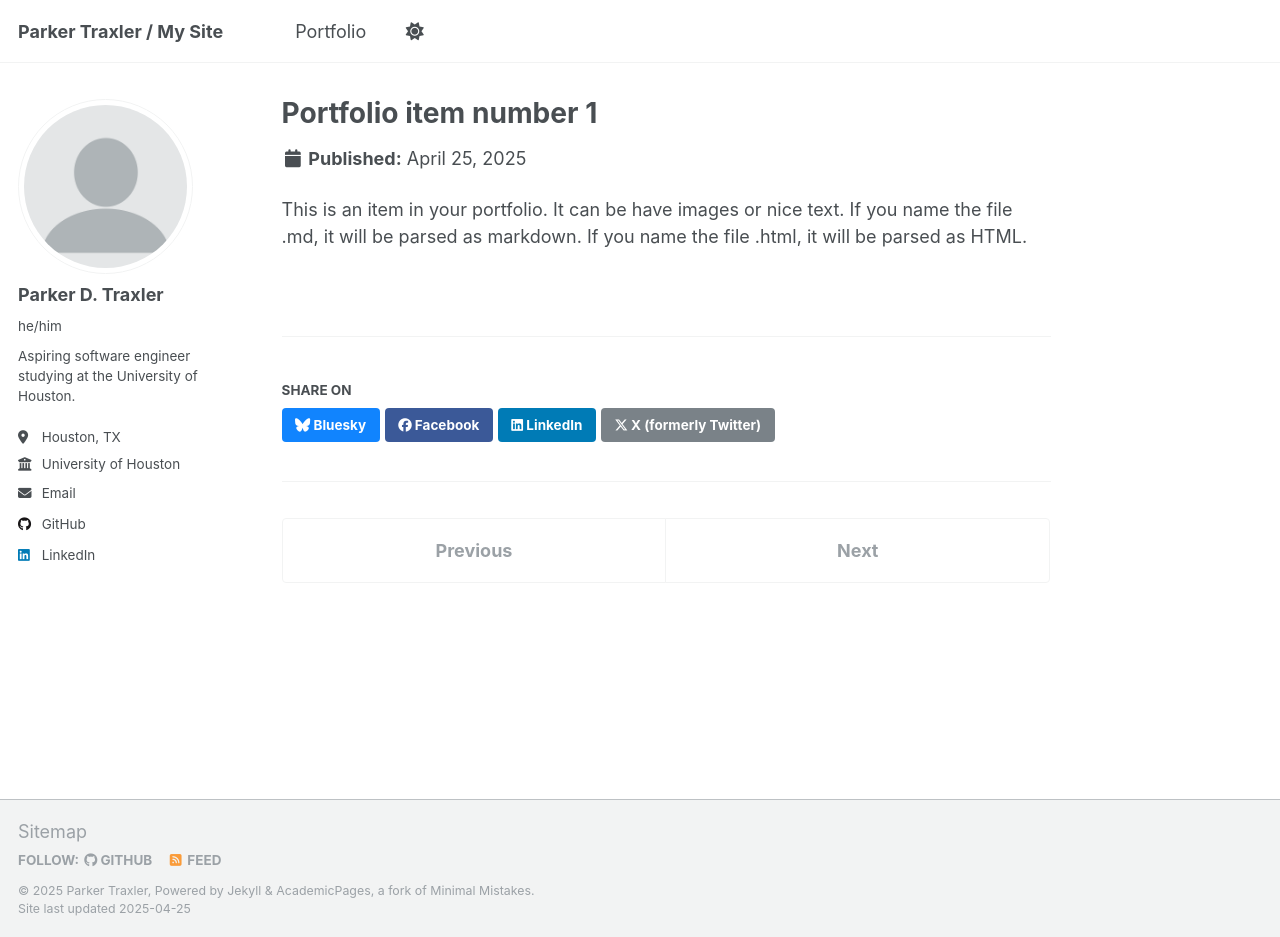
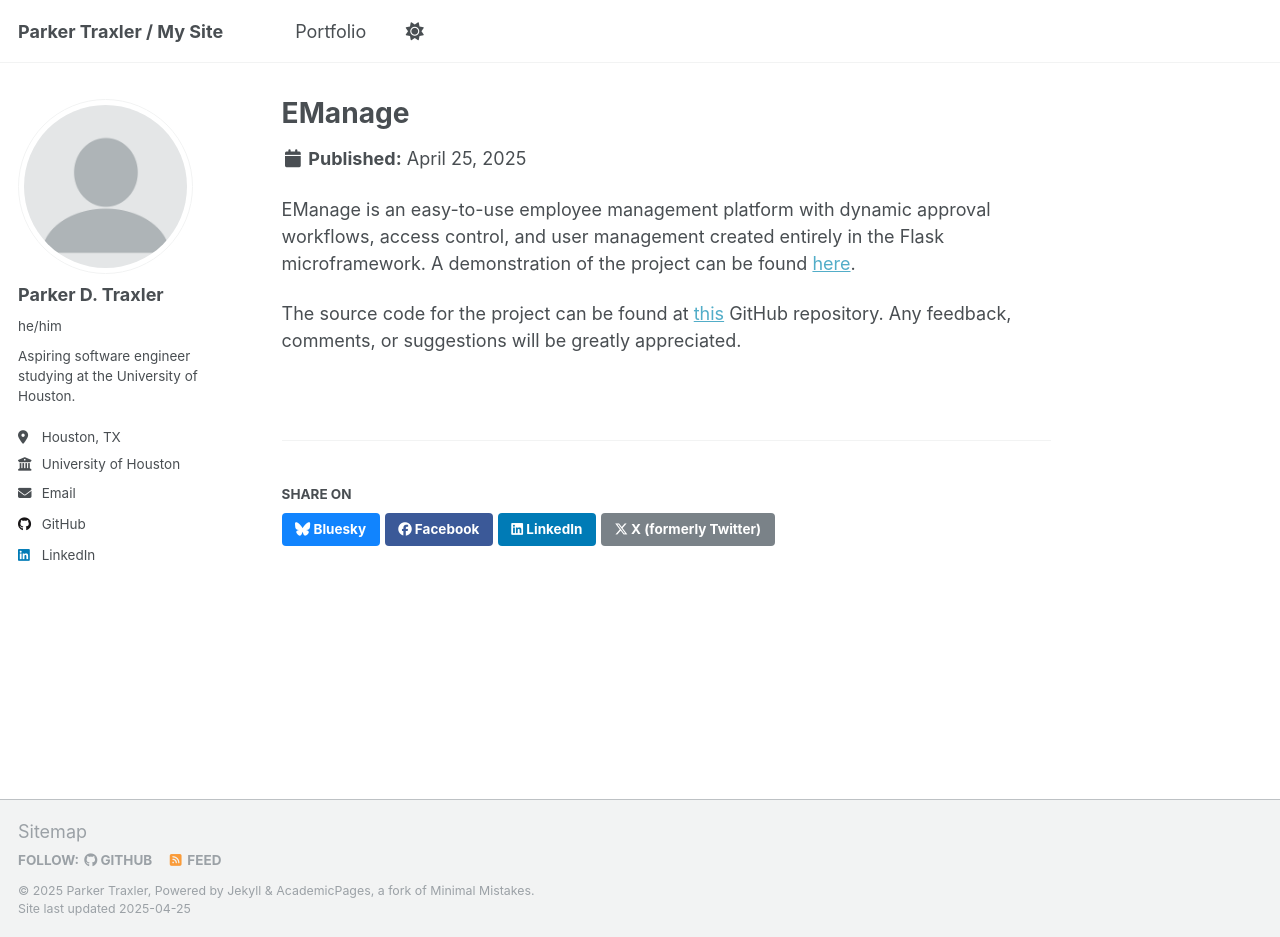
Before and after one commit to ParkerTraxler/ParkerTraxler.github.io, a Jekyll site: the page built from _portfolio/portfolio-1.md, in a window 1280 px wide and 937 px high. Built offline with Jekyll 4.4.1, drawn with Linux system fonts in a browser that asks for light colours.

Commit message:
added EManage project to portfolio

```diff
--- a/_portfolio/portfolio-1.md
+++ b/_portfolio/portfolio-1.md
@@ -1,7 +1,9 @@
 ---
-title: "Portfolio item number 1"
+title: "EManage"
 excerpt: "Short description of portfolio item number 1<br/><img src='/images/500x300.png'>"
 collection: portfolio
 ---
 
-This is an item in your portfolio. It can be have images or nice text. If you name the file .md, it will be parsed as markdown. If you name the file .html, it will be parsed as HTML.
+EManage is an easy-to-use employee management platform with dynamic approval workflows, access control, and user management created entirely in the Flask microframework. A demonstration of the project can be found [here](https://youtu.be/teg0KuJt37M).
+
+The source code for the project can be found at [this](https://github.com/ParkerTraxler/EManage) GitHub repository. Any feedback, comments, or suggestions will be greatly appreciated.
```
Also changed, not shown: _portfolio/portfolio-2.html (deleted, +0 -7 lines).
